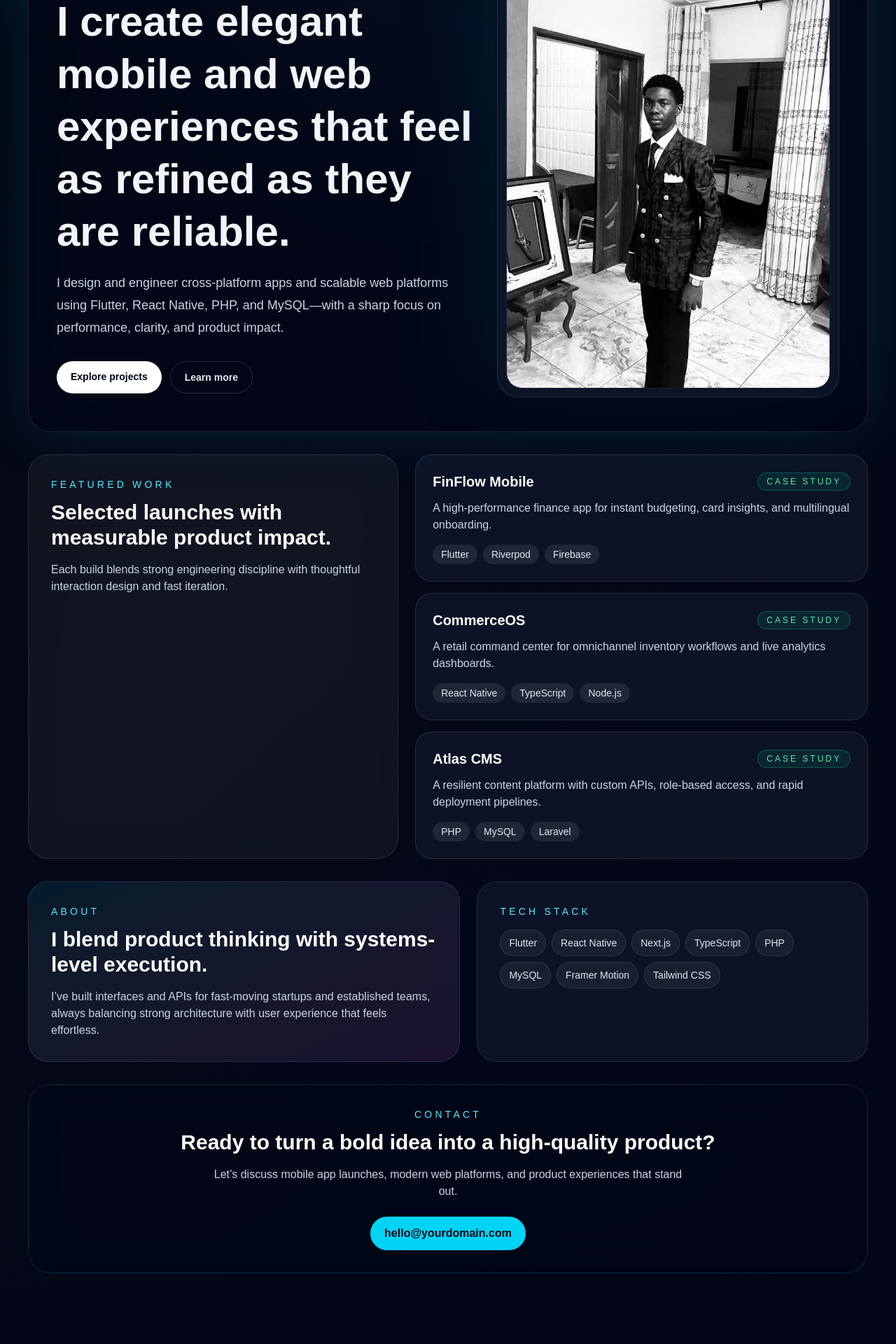
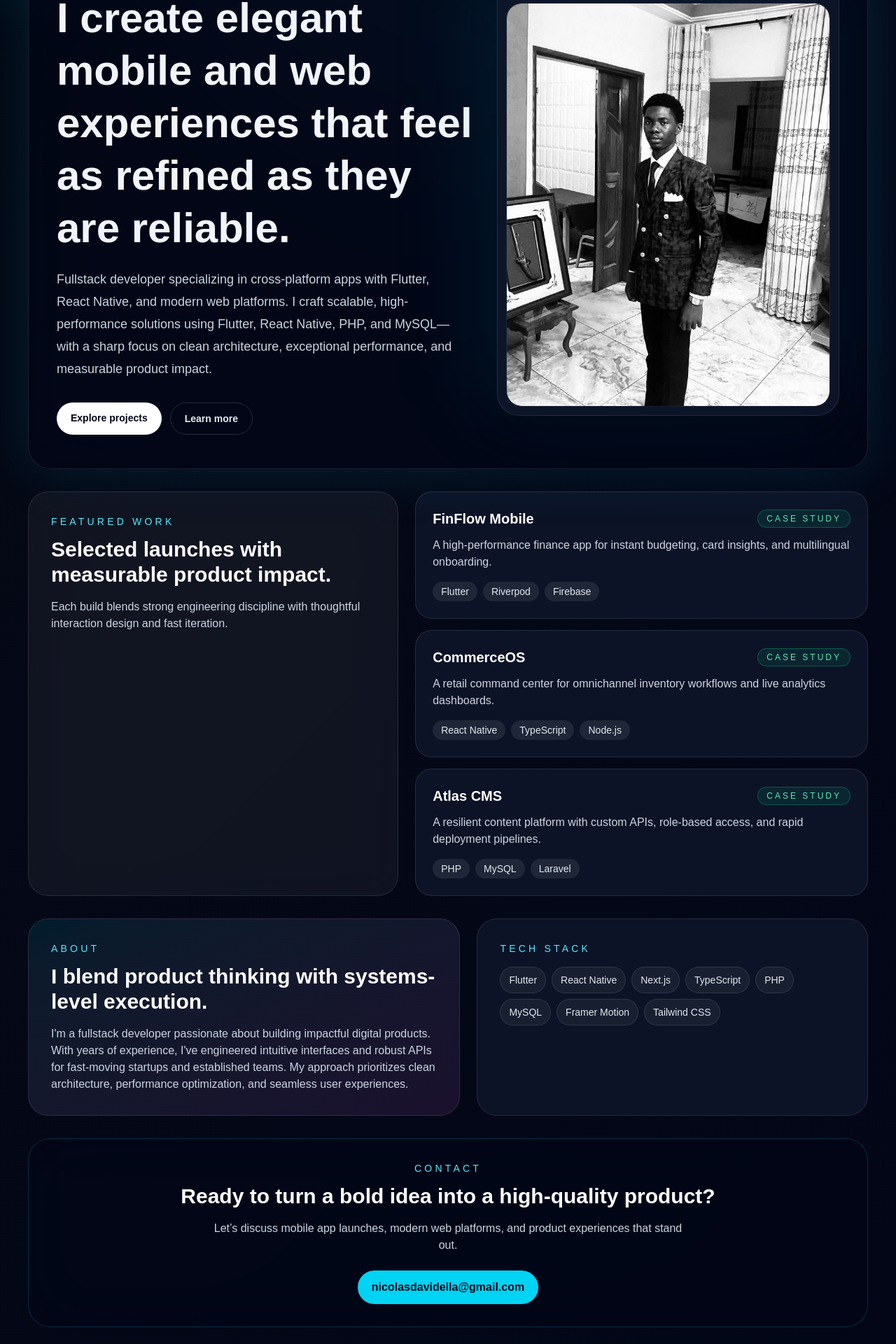
Before and after one commit to nicolasdavidella/portfolio, a Next.js app: page / in a window 1280 px wide. Shown: the part 227-2147 px from the top of the page at 70% size. Before the commit the page ends 2070 px from the top, so only its background shows below. Built offline with nearby package versions, Linux system fonts and the light colour scheme.

Commit message:
Update portfolio with enhanced profile presentation

```diff
--- a/app/page.tsx
+++ b/app/page.tsx
@@ -66,7 +66,7 @@ const content = {
       title:
         "I create elegant mobile and web experiences that feel as refined as they are reliable.",
       description:
-        "I design and engineer cross-platform apps and scalable web platforms using Flutter, React Native, PHP, and MySQL—with a sharp focus on performance, clarity, and product impact.",
+        "Fullstack developer specializing in cross-platform apps with Flutter, React Native, and modern web platforms. I craft scalable, high-performance solutions using Flutter, React Native, PHP, and MySQL—with a sharp focus on clean architecture, exceptional performance, and measurable product impact.",
       primaryCta: "Explore projects",
       secondaryCta: "Learn more",
       portraitAlt: "Professional portrait",
@@ -83,7 +83,7 @@ const content = {
         eyebrow: "About",
         title: "I blend product thinking with systems-level execution.",
         description:
-          "I’ve built interfaces and APIs for fast-moving startups and established teams, always balancing strong architecture with user experience that feels effortless.",
+          "I'm a fullstack developer passionate about building impactful digital products. With years of experience, I've engineered intuitive interfaces and robust APIs for fast-moving startups and established teams. My approach prioritizes clean architecture, performance optimization, and seamless user experiences.",
       },
       stack: {
         eyebrow: "Tech stack",
@@ -107,7 +107,7 @@ const content = {
       title:
         "Je conçois des expériences mobiles et web élégantes, à la fois raffinées et fiables.",
       description:
-        "Je conçois et développe des applications cross-platform et des plateformes web évolutives avec Flutter, React Native, PHP et MySQL, avec une forte attention à la performance, à la clarté et à l’impact produit.",
+        "Développeur fullstack spécialisé dans les applications cross-platform avec Flutter, React Native et les plateformes web modernes. Je crée des solutions évolutives et performantes en Flutter, React Native, PHP et MySQL, avec une attention particulière à la performance, à l'architecture propre et à l'impact produit mesurable.",
       primaryCta: "Explorer les projets",
       secondaryCta: "En savoir plus",
       portraitAlt: "Portrait professionnel",
@@ -349,7 +349,7 @@ export default function Home() {
             href="mailto:hello@yourdomain.com"
             className={`mt-6 inline-flex rounded-full px-5 py-3 font-semibold transition hover:scale-[1.02] ${isDark ? "bg-cyan-400 text-slate-950" : "bg-cyan-600 text-white"}`}
           >
-            hello@yourdomain.com
+            nicolasdavidella@gmail.com
           </a>
         </motion.section>
       </main>
```
